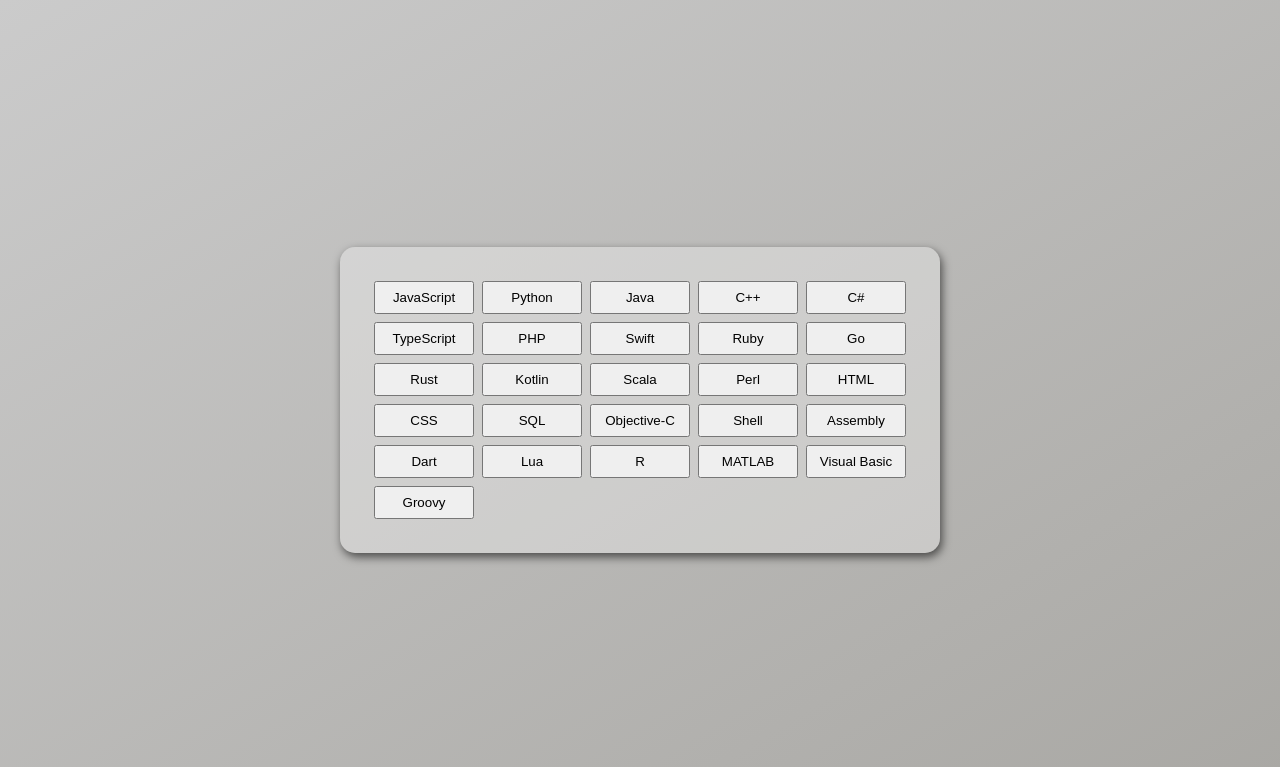
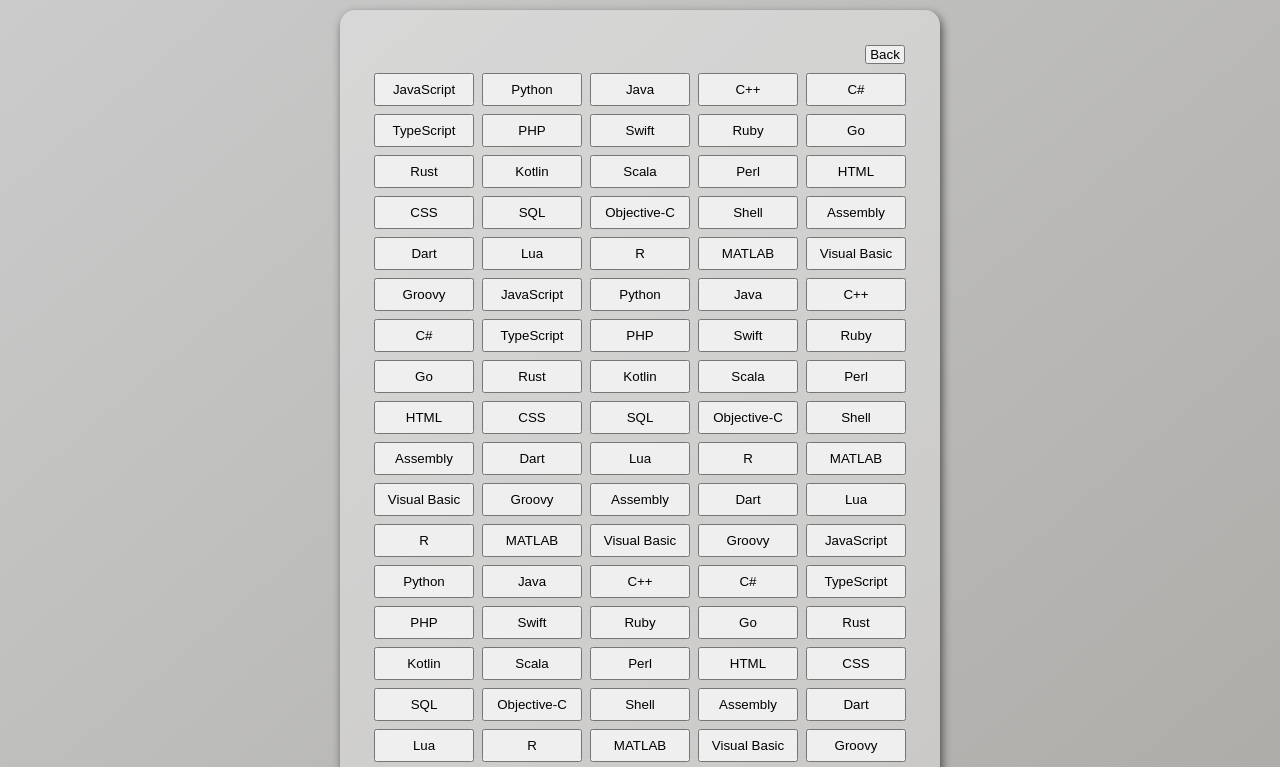
Before and after one commit to umanrai/coding-tips, a plain HTML site: page index.html in a window 1280 px wide. Both pictures are taken after a click on the element 900 px from the left and 345 px from the top of the page. Shown: the top 767 px of the page. Drawn offline with Linux system fonts and the light colour scheme; no server answers.

Commit message:
Added show and hide category functionality

```diff
--- a/assets/css/style.css
+++ b/assets/css/style.css
@@ -173,3 +173,11 @@ hr {
   width: 100px;
   margin: 4px;
 }
+
+.back button {
+  margin: 5px;
+  cursor: pointer;
+  width: 40px;
+  float: right;
+  display: none;
+}
--- a/assets/data/categories.json
+++ b/assets/data/categories.json
@@ -1,5 +1,97 @@
 {
     "categories": [
+        "JavaScript",
+        "Python",
+        "Java",
+        "C++",
+        "C#",
+        "TypeScript",
+        "PHP",
+        "Swift",
+        "Ruby",
+        "Go",
+        "Rust",
+        "Kotlin",
+        "Scala",
+        "Perl",
+        "HTML",
+        "CSS",
+        "SQL",
+        "Objective-C",
+        "Shell",
+        "Assembly",
+        "Dart",
+        "Lua",
+        "R",
+        "MATLAB",
+        "Visual Basic",
+        "Groovy",
+        "JavaScript",
+        "Python",
+        "Java",
+        "C++",
+        "C#",
+        "TypeScript",
+        "PHP",
+        "Swift",
+        "Ruby",
+        "Go",
+        "Rust",
+        "Kotlin",
+        "Scala",
+        "Perl",
+        "HTML",
+        "CSS",
+        "SQL",
+        "Objective-C",
+        "Shell",
+        "Assembly",
+        "Dart",
+        "Lua",
+        "R",
+        "MATLAB",
+        "Visual Basic",
+        "Groovy",
+        "Assembly",
+        "Dart",
+        "Lua",
+        "R",
+        "MATLAB",
+        "Visual Basic",
+        "Groovy",
+        "JavaScript",
+        "Python",
+        "Java",
+        "C++",
+        "C#",
+        "TypeScript",
+        "PHP",
+        "Swift",
+        "Ruby",
+        "Go",
+        "Rust",
+        "Kotlin",
+        "Scala",
+        "Perl",
+        "HTML",
+        "CSS",
+        "SQL",
+        "Objective-C",
+        "Shell",
+        "Assembly",
+        "Dart",
+        "Lua",
+        "R",
+        "MATLAB",
+        "Visual Basic",
+        "Groovy",
+        "Assembly",
+        "Dart",
+        "Lua",
+        "R",
+        "MATLAB",
+        "Visual Basic",
+        "Groovy",
         "JavaScript",
         "Python",
         "Java",
--- a/index.html
+++ b/index.html
@@ -1,5 +1,6 @@
 <!DOCTYPE html>
 <html>
+
 <head>
     <meta charset="utf-8">
     <meta http-equiv="X-UA-Compatible" content="IE=edge">
@@ -7,11 +8,14 @@
     <meta name="description" content="Coding Tips">
     <meta name="viewport" content="width=device-width, initial-scale=1">
     <link rel="stylesheet" href="./assets/css/style.css">
-        <link rel="stylesheet" href="https://cdnjs.cloudflare.com/ajax/libs/font-awesome/5.15.1/css/all.min.css" integrity="sha512-+4zCK9k+qNFUR5X+cKL9EIR+ZOhtIloNl9GIKS57V1MyNsYpYcUrUeQc9vNfzsWfV28IaLL3i96P9sdNyeRssA==" crossorigin="anonymous" />
+    <link rel="stylesheet" href="https://cdnjs.cloudflare.com/ajax/libs/font-awesome/5.15.1/css/all.min.css"
+        integrity="sha512-+4zCK9k+qNFUR5X+cKL9EIR+ZOhtIloNl9GIKS57V1MyNsYpYcUrUeQc9vNfzsWfV28IaLL3i96P9sdNyeRssA=="
+        crossorigin="anonymous" />
 </head>
+
 <body>
     <div class="container">
-
+        <div class="back"><button class="backBtn">Back</button></div>
         <div class="select">
             <div class="setting" id="mySetting">
                 <i class="fa fa-cogs">
@@ -25,18 +29,24 @@
             </div>
 
             <h1>
+
                 <i class="fas fa-quote-left"></i>
                 <span class="quote" id="quote"></span>
                 <i class="fas fa-quote-right"></i>
             </h1>
             <p class="author" id="author"></p>
-            <hr/>
+            <hr />
         </div>
+
 
         <div class="buttons">
             <div>
-                <a class="btn twitter" id="tweet" title="Share to twitter" href="https://twitter.com/intent/tweet?text=Greetings" data-size="large" target="_blank" rel="noopener noreferrer"><i class="fab fa-twitter"></i></a>
-               <a class="btn facebook" id="facebook" title="Share to facebook" href="https://www.facebook.com/sharer/sharer.php?quote=Greetings" data-size="large" target="_blank" rel="noopener noreferrer"><i class="fab fa-facebook"></i></a>
+                <a class="btn twitter" id="tweet" title="Share to twitter"
+                    href="https://twitter.com/intent/tweet?text=Greetings" data-size="large" target="_blank"
+                    rel="noopener noreferrer"><i class="fab fa-twitter"></i></a>
+                <a class="btn facebook" id="facebook" title="Share to facebook"
+                    href="https://www.facebook.com/sharer/sharer.php?quote=Greetings" data-size="large" target="_blank"
+                    rel="noopener noreferrer"><i class="fab fa-facebook"></i></a>
             </div>
             <button class="next" id="next-quota">Next quote</button>
         </div>
@@ -56,30 +66,44 @@
         document.getElementById('mySetting').addEventListener('click', function () {
             document.querySelector(".select").style.display = 'none'
             document.querySelector(".buttons").style.display = 'none'
+            document.querySelector(".backBtn").style.display = 'block'
 
-                function showCategories() {
+            // If category buttons are empty create categories buttons else show already created buttons
+            if (document.querySelectorAll('.btn-language').length < 1) {
+                createCategoryButtons()
+            } else {
+                document.querySelector(".tip").style.display = 'block'
+            }
+        })
+
+        // <i class="fa fa-check"></i>
+        function createCategoryButtons() {
             fetchJSONData('assets/data/categories.json')
                 .then(categories => {
                     // categories['categories'].forEach( uman => console.log(uman) );
                     categories.categories.forEach(
-                            function (row){
-                                console.log(row)
+                        function (categoryName) {
                             const btn = document.createElement("button");
-                                btn.innerHTML = row;
+                            btn.innerHTML = categoryName;
                             btn.classList.add("btn-language");
+                            btn.style.cursor = "pointer"
+
+                            // Event Listener
+
                             // Append to body:
                             document.querySelector(".tip").appendChild(btn);
                         }
-
                     );
-                        // create button
                 })
                 .catch(error => console.error('Error getting categories:', error))
         }
 
-                showCategories()
+        document.querySelector(".backBtn").addEventListener('click', function () {
+            document.querySelector(".select").style.display = 'block'
+            document.querySelector(".buttons").style.display = 'flex'
+            document.querySelector(".tip").style.display = 'none'
+            document.querySelector(".backBtn").style.display = 'none'
         })
-
 
         async function fetchJSONData(jsonFileFullPath) {
             try {
@@ -91,9 +115,8 @@
                 return [];
             }
         }
-
-
     </script>
 
 </body>
+
 </html>
```
Lines whose indentation alone changed are shown as unchanged.
